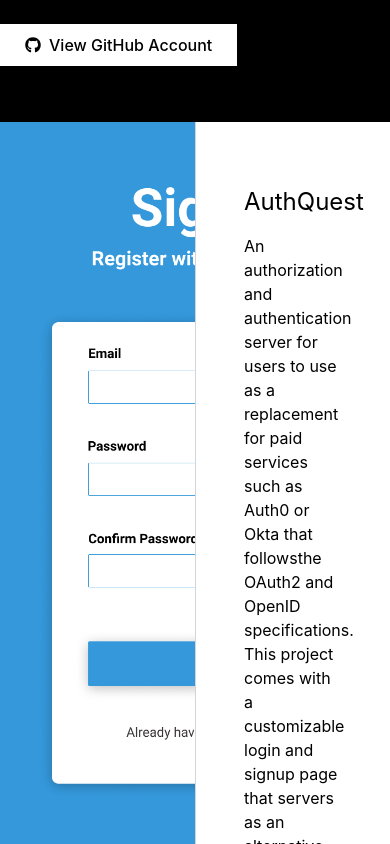
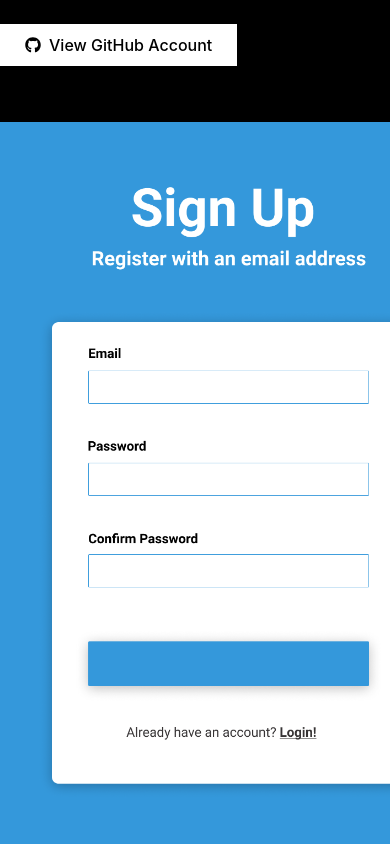
Before and after one commit to Druage/leelazarecky, a Next.js app: page / in a window 390 px wide. Shown: the part 1760-2604 px from the top of the page. Built offline with nearby package versions, Linux system fonts and the light colour scheme.

Commit message:
Tweaks sizing on mobile again.

```diff
--- a/pages/components/OpenSourceProjects.tsx
+++ b/pages/components/OpenSourceProjects.tsx
@@ -109,7 +109,11 @@ export default function OpenSourceProjects() {
       <div className={"mt-2 grid grid-cols-1 gap-24 md:mt-8"}>
         {projects.map((it) => (
           <div key={it.name}>
-            <div className={"box-sh grid grid-cols-2 bg-white text-black"}>
+            <div
+              className={
+                "box-sh grid grid-cols-1 bg-white text-black md:grid-cols-2"
+              }
+            >
               <div className={"relative h-[800px] w-full"}>
                 <Image
                   src={it.image.src}
```
